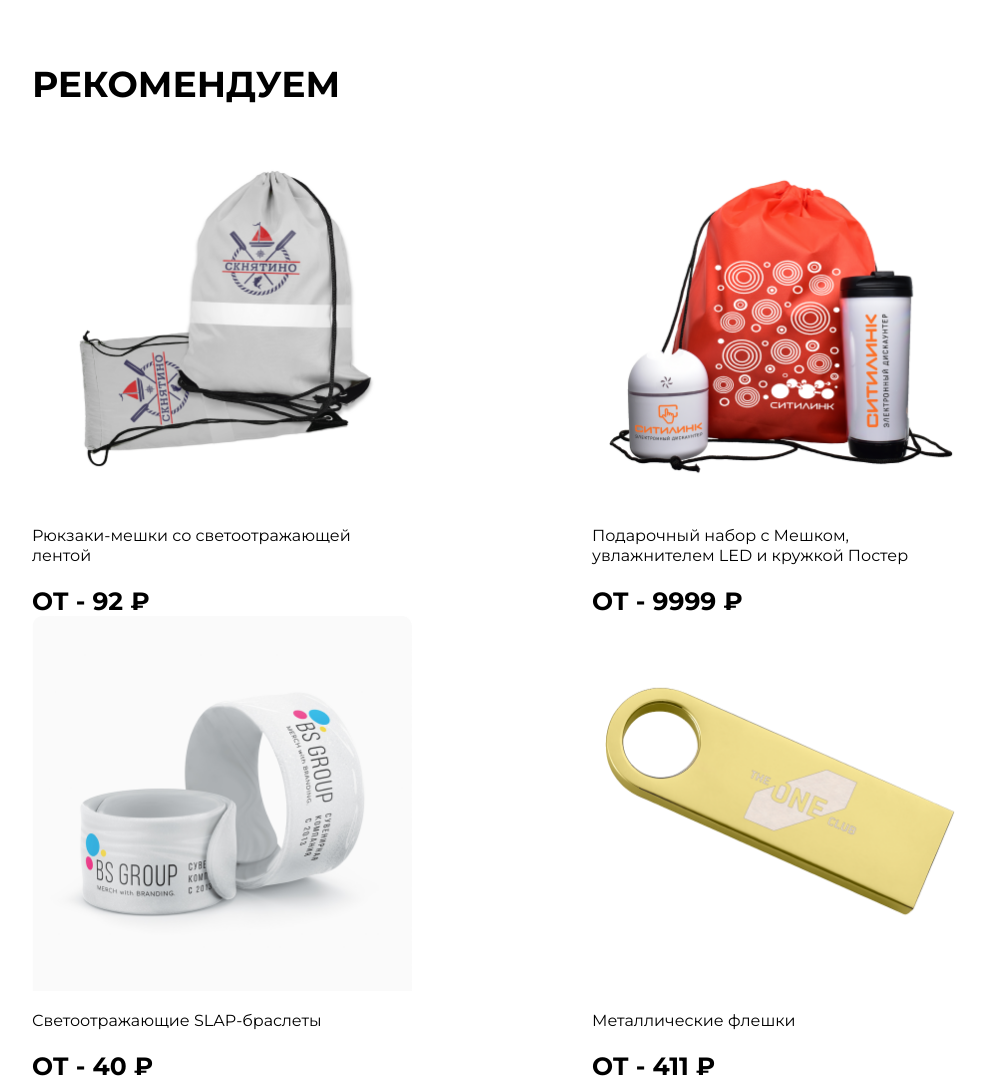
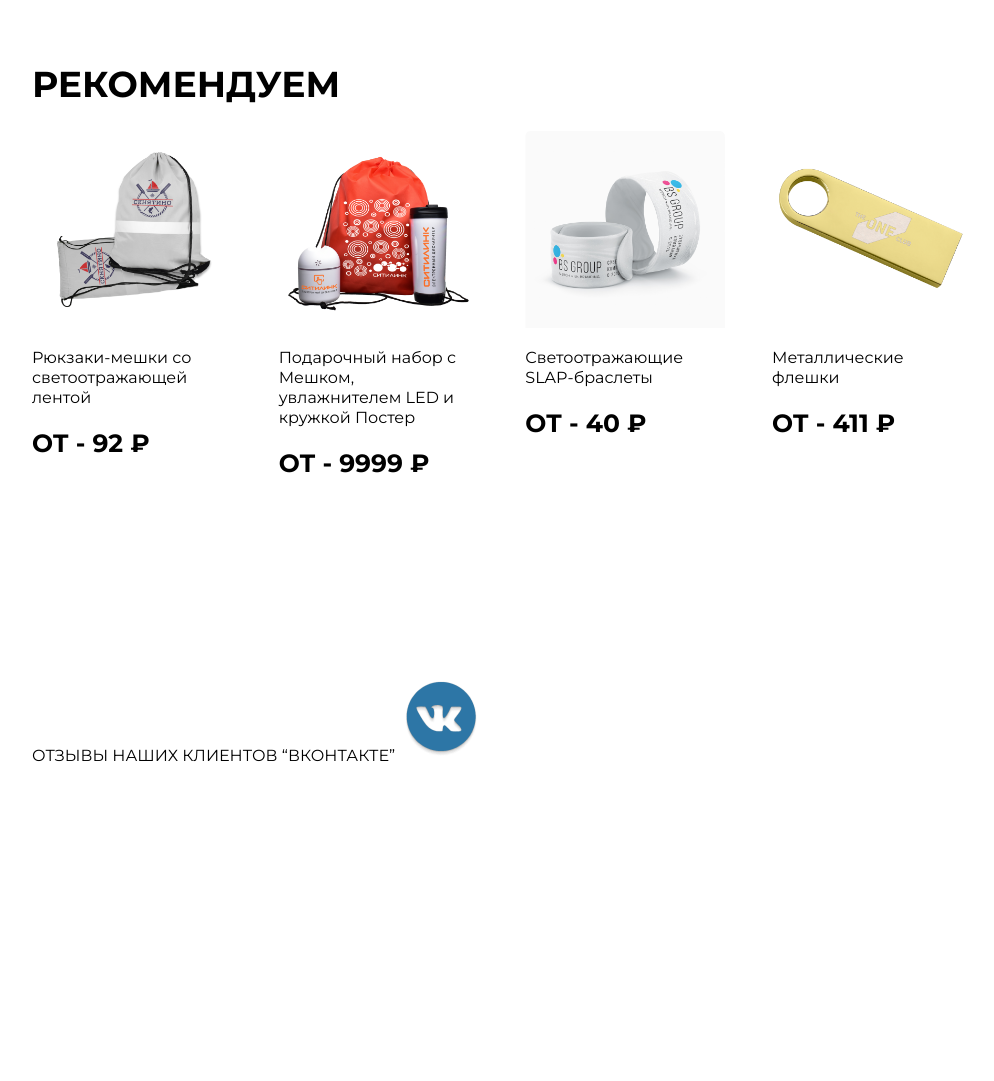
Before and after one commit to AnnaZorich/group_project_1, a plain HTML site: page index.html in a window 1280 px wide. Shown: the part 943-2024 px from the top of the page, without its empty margins (138-1132 px from the left). After the commit the page ends 1709 px from the top, so only its background shows below. Drawn offline with Linux system fonts and the light colour scheme.

Commit message:
some changes

```diff
--- a/index.html
+++ b/index.html
@@ -91,6 +91,12 @@
                     <span class="recommended-product price">ОТ - 411 ₽</span>
                 </div>
             </div>
+            <div class="feedback-info">
+                <span>ОТЗЫВЫ НАШИХ КЛИЕНТОВ</span>
+                <span>“ВКОНТАКТЕ”</span>
+                <img src="./assets/Ресурс 3@5x24в21 2.png" alt="">
+
+            </div>
         </div>
     </main>
     <footer></footer>
--- a/style.css
+++ b/style.css
@@ -130,13 +130,28 @@ body {
     display: flex;
     flex-wrap: wrap;
     justify-content: space-between;
+    width: 100%;
+    margin-bottom: 200px;
 }
 
 .recommended-product {
     display: flex;
     flex-direction: column;
-    width: 380px;
+    width: 20%;
+    min-width: 200px;
     gap: 20px;
+}
+
+.recommended-product span {
+    width: 100%;
+}
+
+
+.name {
+    font-style: normal;
+    font-weight: 400;
+    font-size: 16px;
+    line-height: 20px;
 }
 
 .price {
@@ -145,10 +160,3 @@ body {
     font-size: 25px;
     line-height: 30px;
 }
-
-.name {
-    font-style: normal;
-    font-weight: 400;
-    font-size: 16px;
-    line-height: 20px;
-}
```
